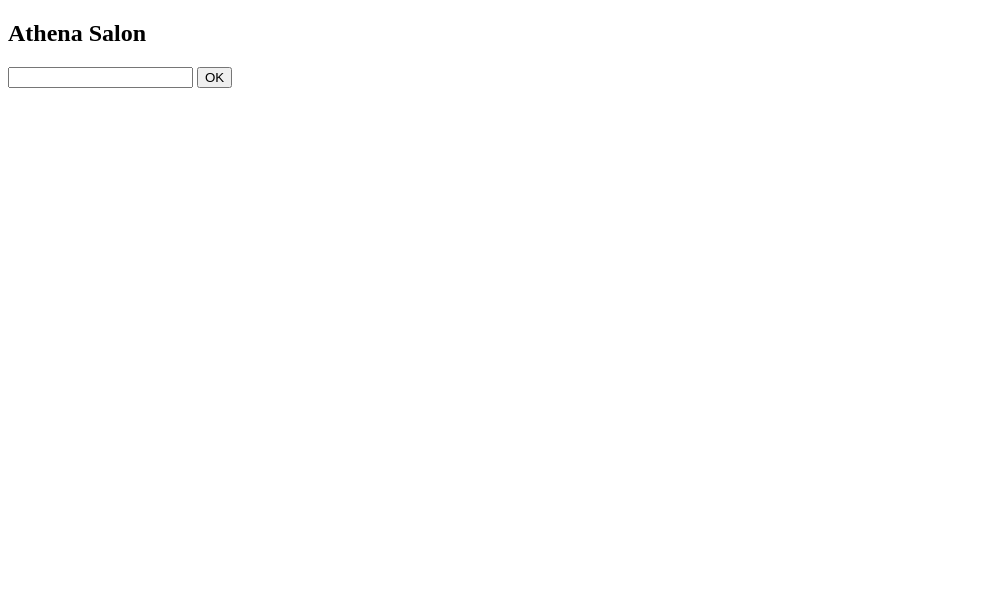
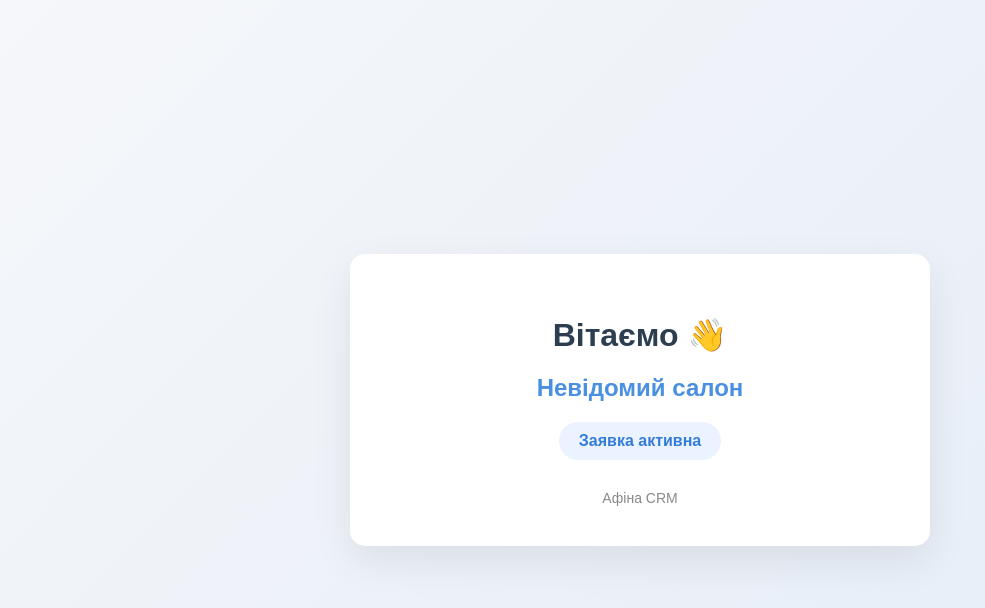
Before and after one commit to URAHAN2006/afina, a plain HTML site: page client.html in a window 1280 px wide. Shown: the whole page, without its empty margins (0-985 px from the left). Drawn offline with Linux system fonts and the light colour scheme.

Commit message:
Add files via upload

```diff
--- a/client.html
+++ b/client.html
@@ -1,23 +1,81 @@
 <!DOCTYPE html>
-<html>
+<html lang="uk">
+<head>
+<meta charset="UTF-8">
+<meta name="viewport" content="width=device-width, initial-scale=1.0">
+<title>Сторінка клієнта</title>
+
+<style>
+body {
+    margin: 0;
+    font-family: Arial, sans-serif;
+    background: linear-gradient(135deg, #f5f7fa, #e4ecf7);
+    display: flex;
+    justify-content: center;
+    align-items: center;
+    height: 100vh;
+}
+
+.card {
+    background: white;
+    padding: 40px;
+    border-radius: 15px;
+    box-shadow: 0 15px 40px rgba(0,0,0,0.08);
+    text-align: center;
+    max-width: 500px;
+    width: 90%;
+}
+
+h1 {
+    margin-bottom: 10px;
+    color: #2c3e50;
+}
+
+.salon-name {
+    font-size: 24px;
+    font-weight: bold;
+    color: #4a90e2;
+    margin: 20px 0;
+}
+
+.status {
+    padding: 10px 20px;
+    border-radius: 20px;
+    display: inline-block;
+    background: #eaf3ff;
+    color: #357bd8;
+    font-weight: bold;
+}
+
+.footer {
+    margin-top: 30px;
+    font-size: 14px;
+    color: #888;
+}
+</style>
+</head>
+
 <body>
 
-<h2>Athena Salon</h2>
-
-<input id="msg">
-<button onclick="send()">OK</button>
-
-<p id="out"></p>
+<div class="card">
+    <h1>Вітаємо 👋</h1>
+    <div class="salon-name" id="salonName"></div>
+    <div class="status">Заявка активна</div>
+    <div class="footer">Афіна CRM</div>
+</div>
 
 <script>
-const params = new URLSearchParams(window.location.search);
-const salon = params.get("salon");
+function getParameterByName(name) {
+    const url = new URL(window.location.href);
+    return url.searchParams.get(name);
+}
 
-async function send() {
-    const msg = document.getElementById("msg").value;
-    const res = await fetch(`http://127.0.0.1:8000/chat/${salon}?q=${msg}`);
-    const data = await res.json();
-    document.getElementById("out").innerText = data.response;
+const salon = getParameterByName("salon");
+
+if (salon) {
+    document.getElementById("salonName").textContent = decodeURIComponent(salon);
+} else {
+    document.getElementById("salonName").textContent = "Невідомий салон";
 }
 </script>
 
```
